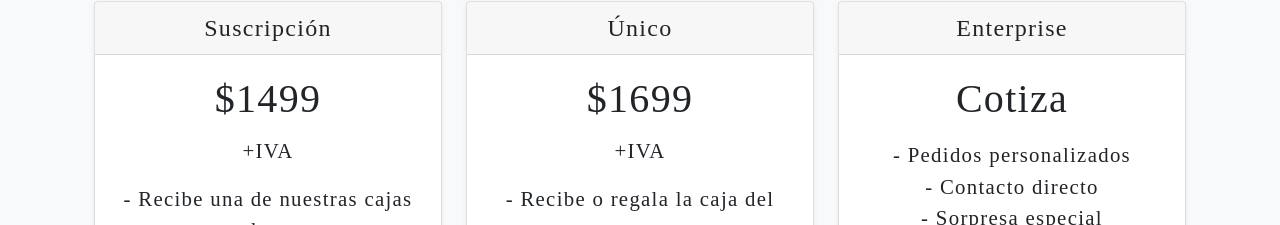
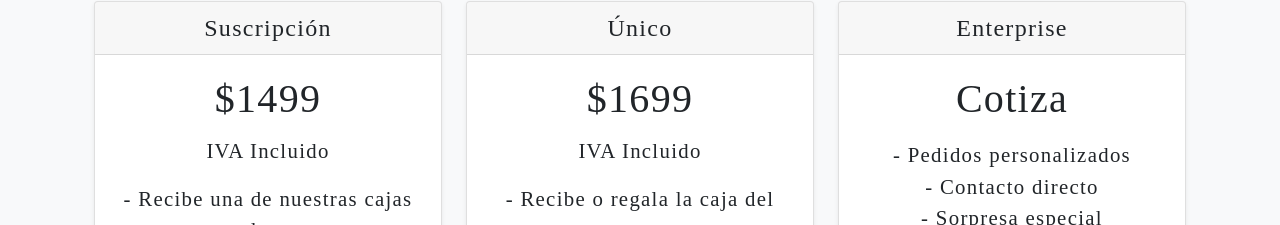
Before and after one commit to IsaacDdR/MexicoDivino, a plain HTML site: page index.html in a window 1280 px wide. Shown: the part 2587-2812 px from the top of the page. Drawn offline with nearby package versions, Linux system fonts and the light colour scheme.

Commit message:
Update index.html

```diff
--- a/index.html
+++ b/index.html
@@ -126,7 +126,7 @@
             </div>
             <div class="card-body">
                 <h1 class="card-title pricing-card-title">$1499</h1><!--<small class="text-muted">/mes</small>-->
-                <p>+IVA</p>
+                <p>IVA Incluido</p>
                 <ul class="list-unstyled mt-3 mb-4">
                 <li>- Recibe una de nuestras cajas cada mes</li>
                 <li>- Cancela cuando quieras</li>
@@ -141,7 +141,7 @@
             </div>
             <div class="card-body">
                 <h1 class="card-title pricing-card-title">$1699</h1>
-                <p>+IVA</p>
+                <p>IVA Incluido</p>
                 <ul class="list-unstyled mt-3 mb-4">
                 <li>- Recibe o regala la caja del mes</li>
                 <li>- Personaliza con tu nombre o un mensaje</li>
```
